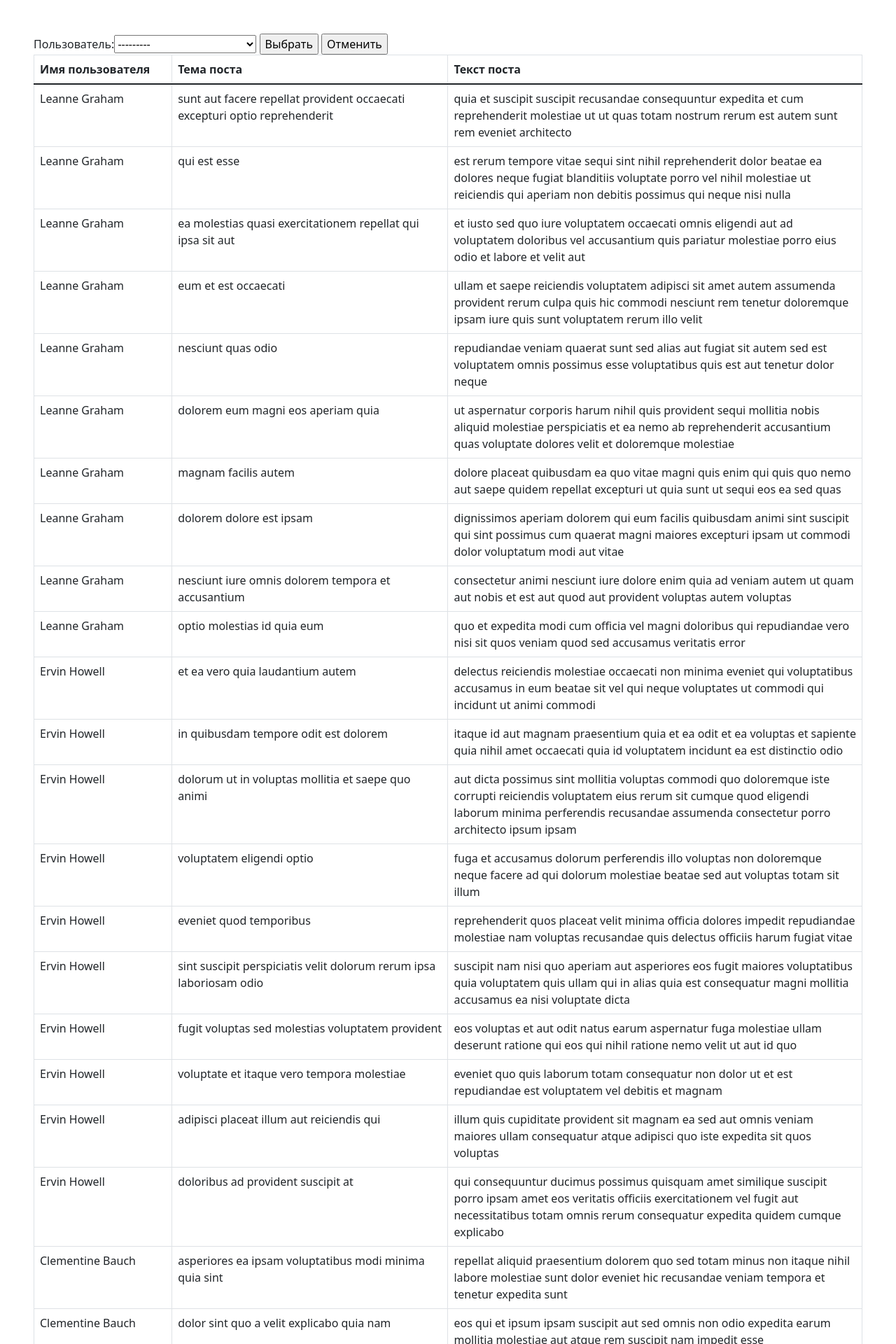
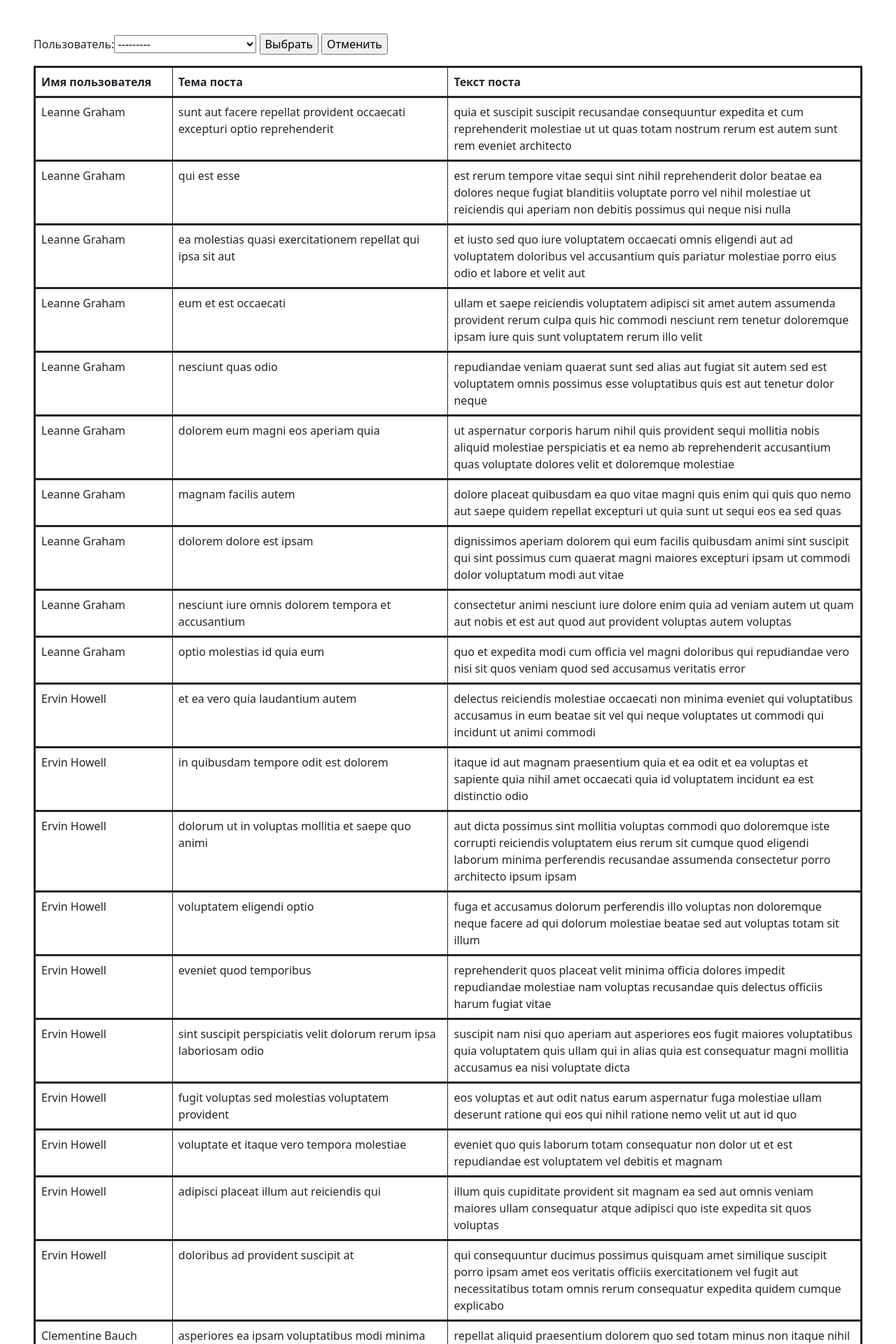
Before and after one commit to fatrunner-39/test_task, a Django app: page / in a window 1280 px wide. Shown: the top 1920 px of the page at 70% size. Run offline with Django 3.2, Linux system fonts and the light colour scheme; data comes from the database, SQL or seed files in the repository.

Commit message:
index.html changed

```diff
--- a/test_app/templates/test_app/index.html
+++ b/test_app/templates/test_app/index.html
@@ -9,13 +9,13 @@
     <link rel="stylesheet" href="https://cdn.jsdelivr.net/npm/bootstrap@5.1.3/dist/css/bootstrap.min.css" integrity="sha384-1BmE4kWBq78iYhFldvKuhfTAU6auU8tT94WrHftjDbrCEXSU1oBoqyl2QvZ6jIW3" crossorigin="anonymous">
 </head>
 <body class="m-5">
-    <form action="" method="post">
+    <form action="" method="post" class="mb-3">
         {% csrf_token %}
         {{ form }}
         <input type="submit" value="Выбрать">
         <input type="submit" value="Отменить" name="all">
     </form>
-    <table class="table table-bordered ">
+    <table class="table table-bordered border border-3 border-dark">
       <thead class="thead-dark">
         <tr>
           <th class="col-2" scope="col">Имя пользователя</th>
@@ -25,7 +25,7 @@
       </thead>
       <tbody>
         {% for post in posts %}
-        <tr>
+        <tr class="border border-3 border-dark">
             <td>{{post.userId.name}}</td>
             <td>{{post.title}}</td>
             <td>{{post.body}}</td>
```
